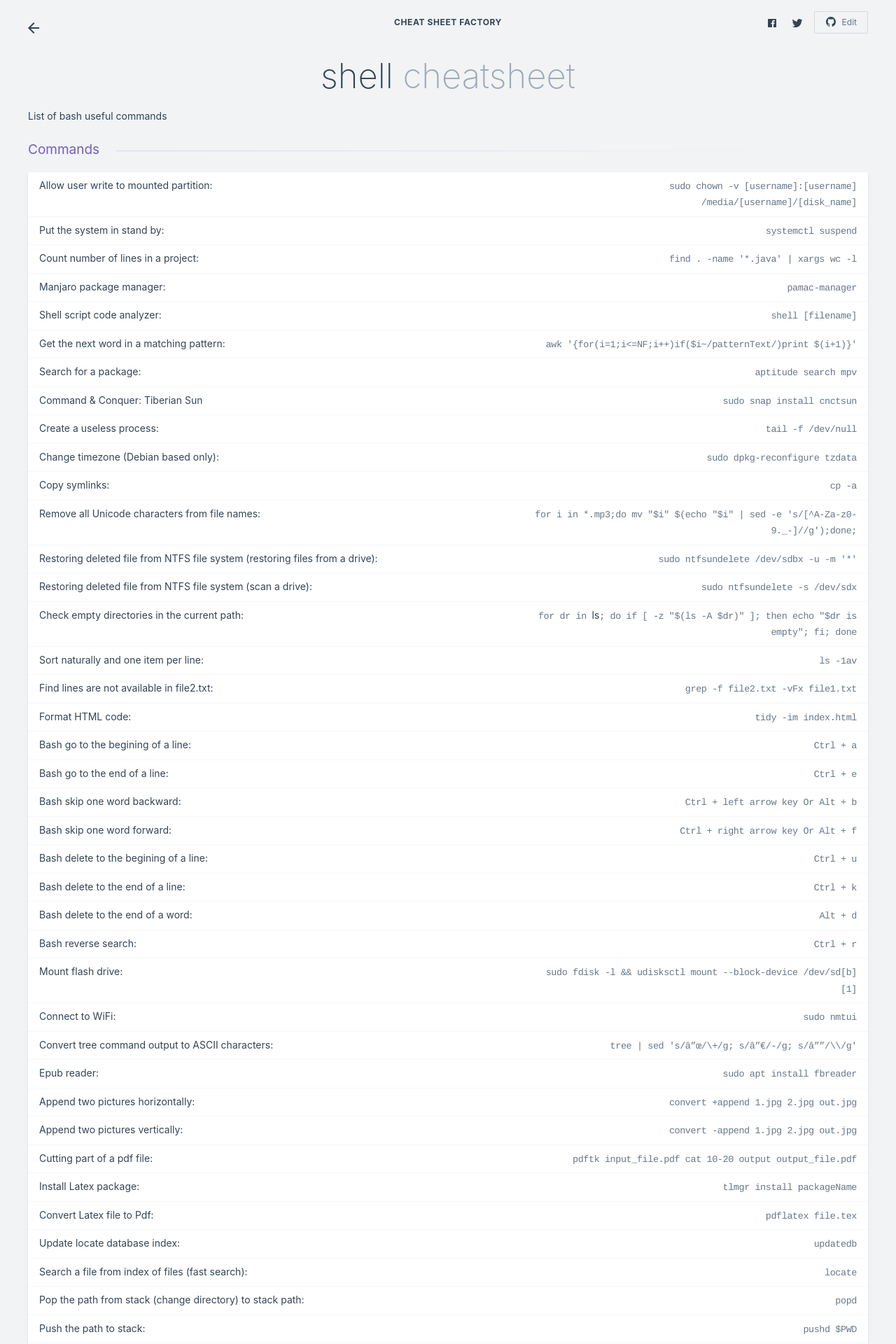
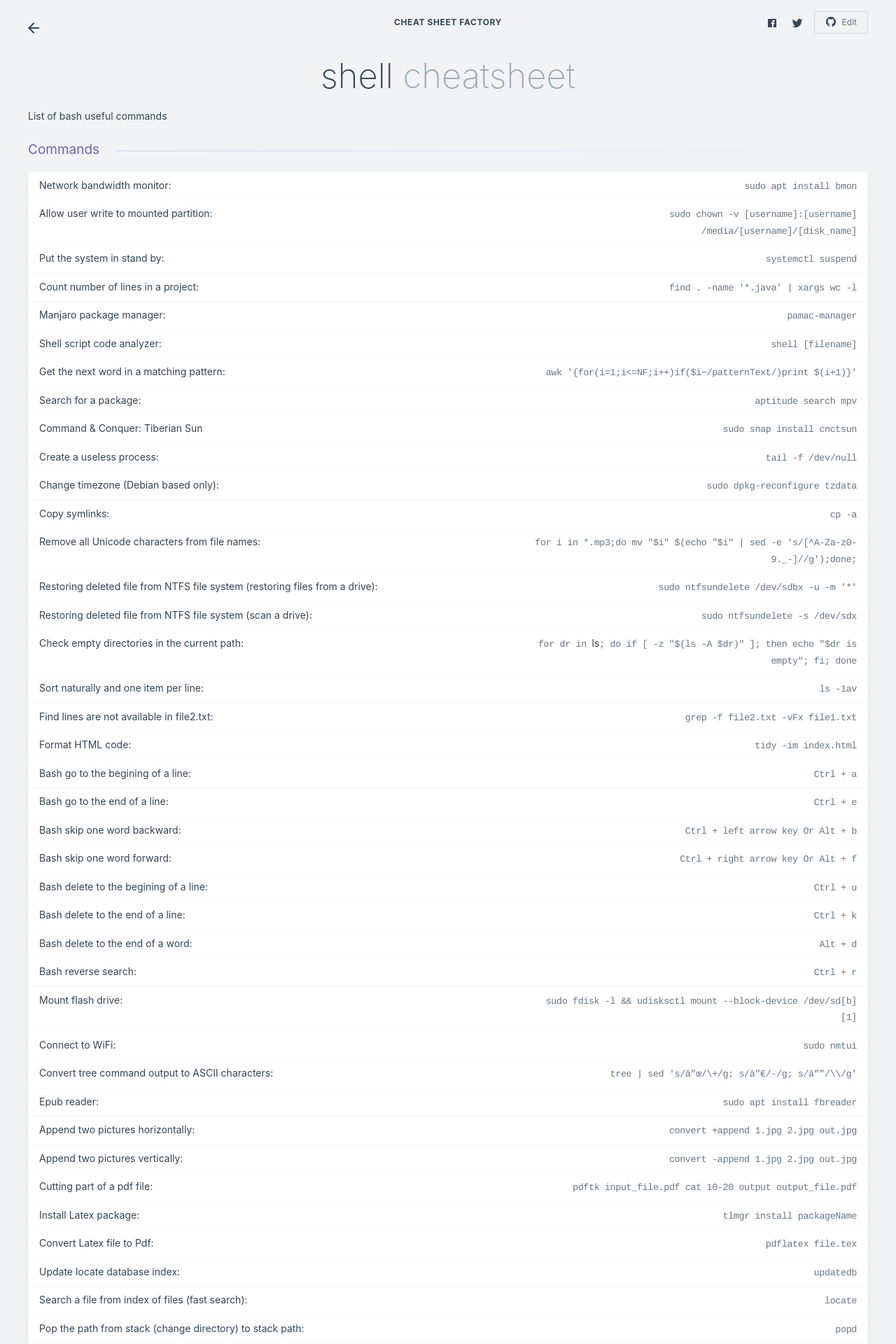
Before and after one commit to kasramp/cheat-sheet-factory, a Jekyll site: the page built from linux/shell.md, in a window 1280 px wide. Shown: the top 1920 px of the page at 70% size. Built offline with Jekyll 4.4.1, drawn with Linux system fonts in a browser that asks for light colours; nearby versions of some CDN libraries; part of the change alters nothing that is shown.

Commit message:
Add bmon

```diff
--- a/linux/shell.md
+++ b/linux/shell.md
@@ -2,7 +2,7 @@
 title: shell
 category: Linux
 layout: 2017/sheet
-updated: 2019-12-18
+updated: 2020-02-08
 keywords:
     - "shell"
     - "bash"
@@ -17,6 +17,7 @@ Shortcuts
 
 ### Commands
 
+| Network bandwidth monitor: | `sudo apt install bmon` |
 | Allow user write to mounted partition: | `sudo chown -v [username]:[username] /media/[username]/[disk_name]` |
 | Put the system in stand by: | `systemctl suspend` |
 | Count number of lines in a project: | `find . -name '*.java' | xargs wc -l` |
```
